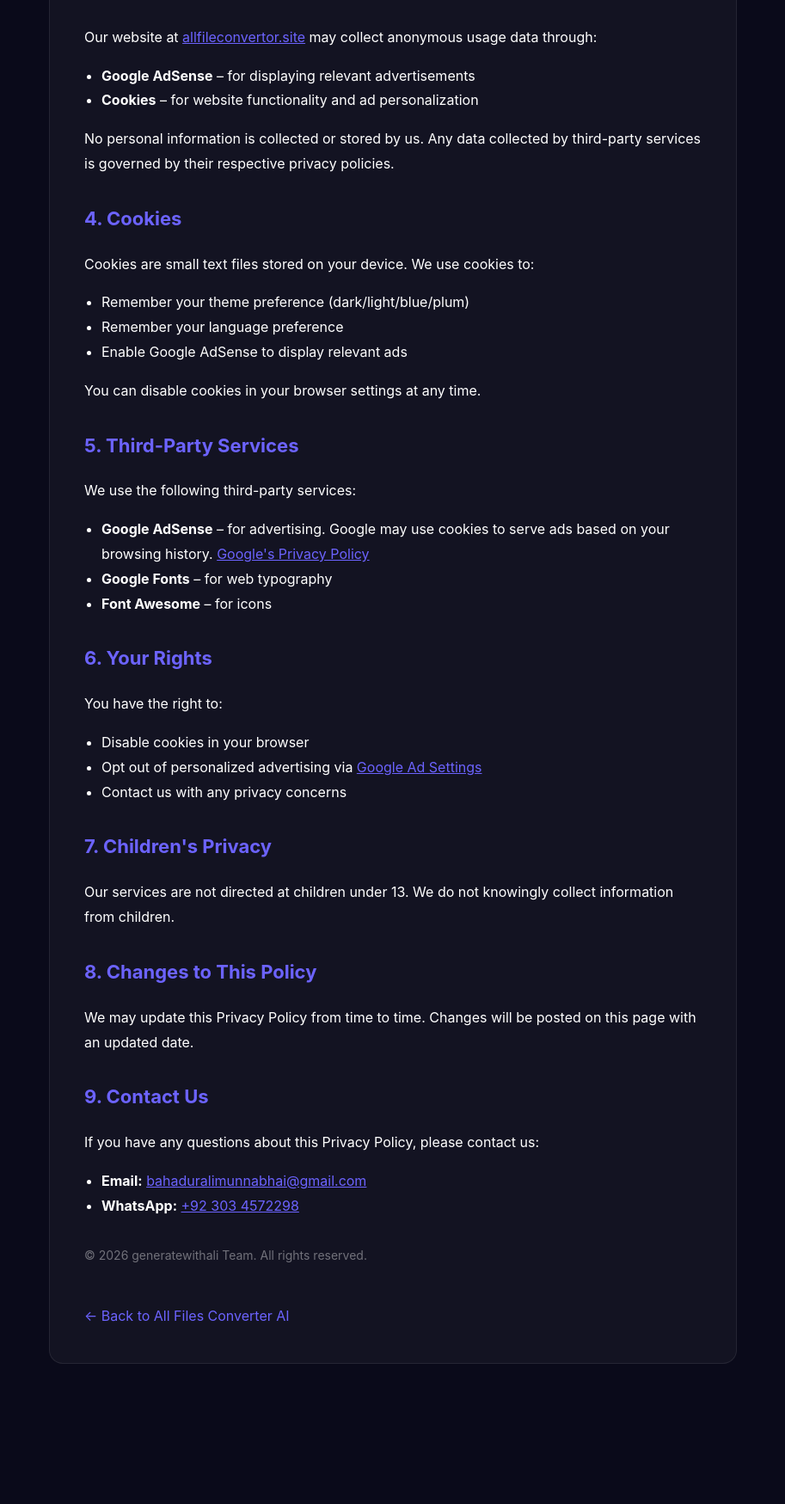
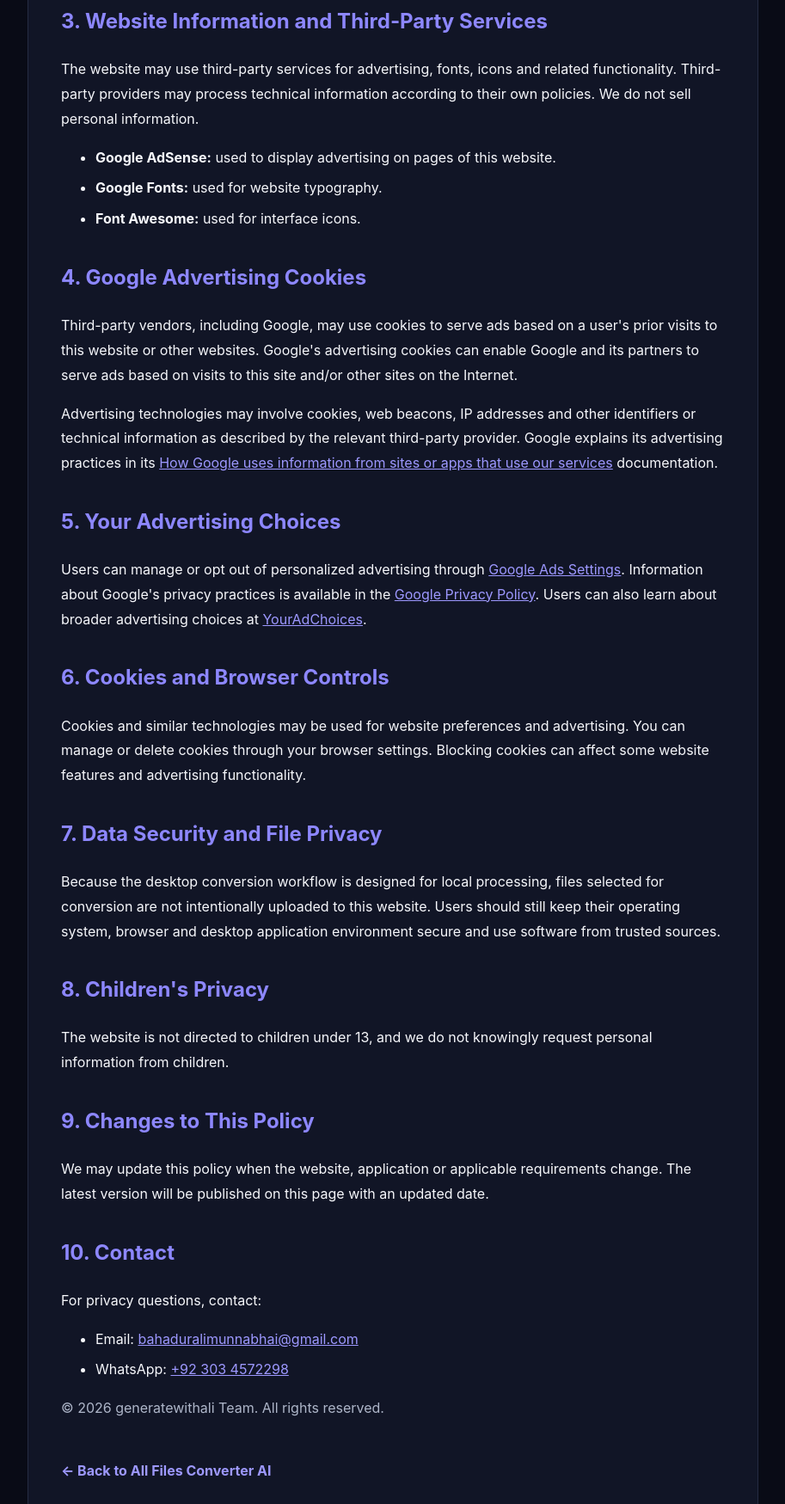
Before and after one commit to bahaduralihashmi/File-Converter, a plain HTML site: page landing-page/privacy.html in a window 1280 px wide. Shown: the part 589-2338 px from the top of the page at 86% size, without its empty margins (183-1096 px from the left). Before the commit the page ends 2215 px from the top, so only its background shows below. Drawn offline with Linux system fonts and the light colour scheme.

Commit message:
Strengthen privacy disclosures for AdSense compliance

```diff
--- a/landing-page/privacy.html
+++ b/landing-page/privacy.html
@@ -1,91 +1,63 @@
-<!DOCTYPE html>
+<!doctype html>
 <html lang="en">
 <head>
-    <meta charset="UTF-8" />
-    <meta name="viewport" content="width=device-width, initial-scale=1.0" />
-    <meta name="robots" content="index, follow" />
-    <title>Privacy Policy | All Files Converter AI</title>
-    <link rel="canonical" href="https://www.allfileconvertor.site/privacy.html" />
-    <style>
-        body {
-            font-family: 'Inter', -apple-system, BlinkMacSystemFont, sans-serif;
-            max-width: 800px;
-            margin: 40px auto;
-            padding: 0 20px;
-            background: #0A0A1A;
-            color: #FFFFFF;
-            line-height: 1.8;
-        }
-        h1 { color: #6C63FF; font-size: 32px; }
-        h2 { color: #6C63FF; font-size: 22px; margin-top: 30px; }
-        a { color: #6C63FF; }
-        .container { background: rgba(255,255,255,0.04); padding: 40px; border-radius: 16px; border: 1px solid rgba(255,255,255,0.08); }
-        .back-link { display: inline-block; margin-top: 30px; color: #6C63FF; text-decoration: none; }
-        .back-link:hover { text-decoration: underline; }
-        ul { padding-left: 20px; }
-        @media (max-width: 600px) { .container { padding: 20px; } }
-    </style>
+  <meta charset="utf-8">
+  <meta name="viewport" content="width=device-width, initial-scale=1">
+  <meta name="robots" content="index,follow">
+  <title>Privacy Policy | All Files Converter AI</title>
+  <meta name="description" content="Privacy Policy for All Files Converter AI and allfileconvertor.site, including local desktop processing, cookies, Google advertising and user choices.">
+  <link rel="canonical" href="https://www.allfileconvertor.site/privacy.html">
+  <style>
+    body{margin:0;background:#090b16;color:#f6f7fb;font-family:Inter,system-ui,-apple-system,Segoe UI,sans-serif;line-height:1.8}.wrap{max-width:850px;margin:0 auto;padding:32px 20px}.card{background:#111526;border:1px solid #252c43;border-radius:16px;padding:38px}h1{line-height:1.2}h2{margin-top:32px;color:#8d87ff}a{color:#9d98ff}li{margin:7px 0}.muted{color:#aeb6c9}.back{display:inline-block;margin-top:28px;text-decoration:none;font-weight:700}@media(max-width:600px){.card{padding:22px}}
+  </style>
 </head>
 <body>
-    <div class="container">
-        <h1>🔒 Privacy Policy</h1>
-        <p><strong>Last updated:</strong> September 5, 2026</p>
+  <main class="wrap"><article class="card">
+    <h1>Privacy Policy</h1>
+    <p class="muted"><strong>Last updated:</strong> September 17, 2026</p>
 
-        <h2>1. Introduction</h2>
-        <p>Welcome to All Files Converter AI. Your privacy is important to us. This Privacy Policy explains how we handle your information when you use our website and desktop application.</p>
+    <h2>1. Introduction</h2>
+    <p>This Privacy Policy explains how All Files Converter AI and <a href="https://www.allfileconvertor.site/">allfileconvertor.site</a> handle information. We aim to keep the desktop conversion workflow local while being transparent about the third-party technologies used by the website.</p>
 
-        <h2>2. Desktop Application (Offline)</h2>
-        <p><strong>All Files Converter AI is a fully offline desktop application.</strong> We do not collect, store, transmit, or have access to any of your files or personal data. All file conversions happen locally on your device. Your files never leave your computer.</p>
+    <h2>2. Desktop Application</h2>
+    <p>All Files Converter AI is designed as a Windows desktop application. Its file-conversion workflow is intended to process files locally on the user's computer. The website does not provide an online file-upload conversion endpoint, and we do not receive the files selected for local conversion through this website.</p>
 
-        <h2>3. Website Data Collection</h2>
-        <p>Our website at <a href="https://www.allfileconvertor.site/">allfileconvertor.site</a> may collect anonymous usage data through:</p>
-        <ul>
-            <li><strong>Google AdSense</strong> – for displaying relevant advertisements</li>
-            <li><strong>Cookies</strong> – for website functionality and ad personalization</li>
-        </ul>
-        <p>No personal information is collected or stored by us. Any data collected by third-party services is governed by their respective privacy policies.</p>
+    <h2>3. Website Information and Third-Party Services</h2>
+    <p>The website may use third-party services for advertising, fonts, icons and related functionality. Third-party providers may process technical information according to their own policies. We do not sell personal information.</p>
+    <ul>
+      <li><strong>Google AdSense:</strong> used to display advertising on pages of this website.</li>
+      <li><strong>Google Fonts:</strong> used for website typography.</li>
+      <li><strong>Font Awesome:</strong> used for interface icons.</li>
+    </ul>
 
-        <h2>4. Cookies</h2>
-        <p>Cookies are small text files stored on your device. We use cookies to:</p>
-        <ul>
-            <li>Remember your theme preference (dark/light/blue/plum)</li>
-            <li>Remember your language preference</li>
-            <li>Enable Google AdSense to display relevant ads</li>
-        </ul>
-        <p>You can disable cookies in your browser settings at any time.</p>
+    <h2>4. Google Advertising Cookies</h2>
+    <p>Third-party vendors, including Google, may use cookies to serve ads based on a user's prior visits to this website or other websites. Google's advertising cookies can enable Google and its partners to serve ads based on visits to this site and/or other sites on the Internet.</p>
+    <p>Advertising technologies may involve cookies, web beacons, IP addresses and other identifiers or technical information as described by the relevant third-party provider. Google explains its advertising practices in its <a href="https://policies.google.com/technologies/partner-sites" target="_blank" rel="noopener noreferrer">How Google uses information from sites or apps that use our services</a> documentation.</p>
 
-        <h2>5. Third-Party Services</h2>
-        <p>We use the following third-party services:</p>
-        <ul>
-            <li><strong>Google AdSense</strong> – for advertising. Google may use cookies to serve ads based on your browsing history. <a href="https://policies.google.com/privacy" target="_blank">Google's Privacy Policy</a></li>
-            <li><strong>Google Fonts</strong> – for web typography</li>
-            <li><strong>Font Awesome</strong> – for icons</li>
-        </ul>
+    <h2>5. Your Advertising Choices</h2>
+    <p>Users can manage or opt out of personalized advertising through <a href="https://adssettings.google.com/" target="_blank" rel="noopener noreferrer">Google Ads Settings</a>. Information about Google's privacy practices is available in the <a href="https://policies.google.com/privacy" target="_blank" rel="noopener noreferrer">Google Privacy Policy</a>. Users can also learn about broader advertising choices at <a href="https://optout.aboutads.info/" target="_blank" rel="noopener noreferrer">YourAdChoices</a>.</p>
 
-        <h2>6. Your Rights</h2>
-        <p>You have the right to:</p>
-        <ul>
-            <li>Disable cookies in your browser</li>
-            <li>Opt out of personalized advertising via <a href="https://adssettings.google.com/" target="_blank">Google Ad Settings</a></li>
-            <li>Contact us with any privacy concerns</li>
-        </ul>
+    <h2>6. Cookies and Browser Controls</h2>
+    <p>Cookies and similar technologies may be used for website preferences and advertising. You can manage or delete cookies through your browser settings. Blocking cookies can affect some website features and advertising functionality.</p>
 
-        <h2>7. Children's Privacy</h2>
-        <p>Our services are not directed at children under 13. We do not knowingly collect information from children.</p>
+    <h2>7. Data Security and File Privacy</h2>
+    <p>Because the desktop conversion workflow is designed for local processing, files selected for conversion are not intentionally uploaded to this website. Users should still keep their operating system, browser and desktop application environment secure and use software from trusted sources.</p>
 
-        <h2>8. Changes to This Policy</h2>
-        <p>We may update this Privacy Policy from time to time. Changes will be posted on this page with an updated date.</p>
+    <h2>8. Children's Privacy</h2>
+    <p>The website is not directed to children under 13, and we do not knowingly request personal information from children.</p>
 
-        <h2>9. Contact Us</h2>
-        <p>If you have any questions about this Privacy Policy, please contact us:</p>
-        <ul>
-            <li><strong>Email:</strong> <a href="mailto:bahaduralimunnabhai@gmail.com">bahaduralimunnabhai@gmail.com</a></li>
-            <li><strong>WhatsApp:</strong> <a href="https://wa.me/923034572298">+92 303 4572298</a></li>
-        </ul>
+    <h2>9. Changes to This Policy</h2>
+    <p>We may update this policy when the website, application or applicable requirements change. The latest version will be published on this page with an updated date.</p>
 
-        <p style="margin-top: 30px; font-size: 14px; color: rgba(255,255,255,0.4);">© 2026 generatewithali Team. All rights reserved.</p>
+    <h2>10. Contact</h2>
+    <p>For privacy questions, contact:</p>
+    <ul>
+      <li>Email: <a href="mailto:bahaduralimunnabhai@gmail.com">bahaduralimunnabhai@gmail.com</a></li>
+      <li>WhatsApp: <a href="https://wa.me/923034572298">+92 303 4572298</a></li>
+    </ul>
 
-        <a href="https://www.allfileconvertor.site/" class="back-link">← Back to All Files Converter AI</a>
-    </div>
+    <p class="muted">© 2026 generatewithali Team. All rights reserved.</p>
+    <a class="back" href="/">← Back to All Files Converter AI</a>
+  </article></main>
 </body>
 </html>
```
